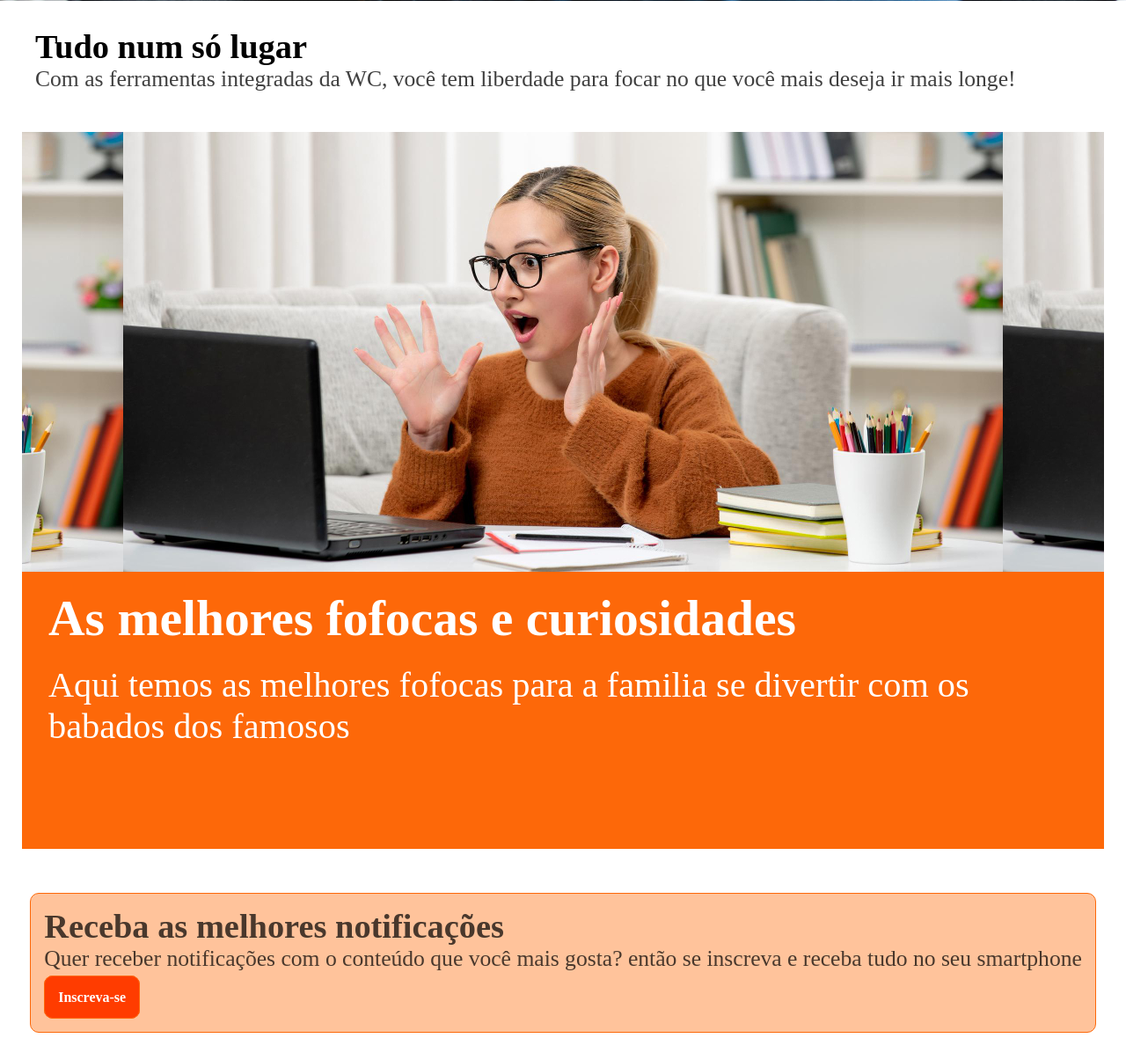
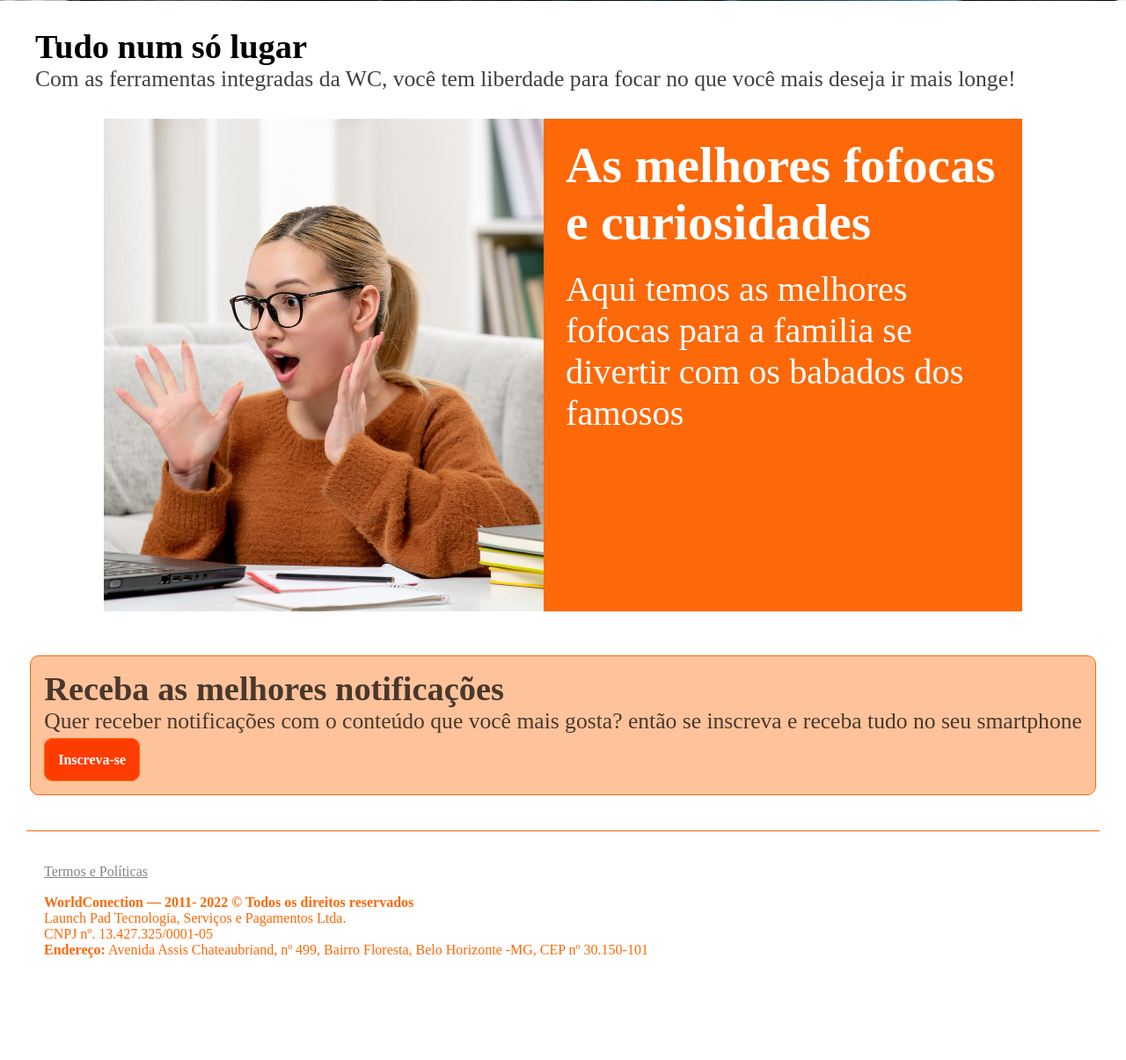
Before and after one commit to WAGUNA-SS/SiteCompleto, a PHP site: page / in a window 1280 px wide. Shown: the part 1159-2364 px from the top of the page at 88% size. After the commit the page ends 2248 px from the top, so only its background shows below. Run offline with PHP 8.4, Linux system fonts and the light colour scheme.

Commit message:
att pagina inicial quase completa
a página incial se encontra quase completa faltando apenas o menú hamburguinho

```diff
--- a/estilos/paisagem.css
+++ b/estilos/paisagem.css
@@ -1,6 +1,57 @@
 @charset "UTF-8";
+
+@import url('https://fonts.googleapis.com/css2?family=Nunito+Sans:wght@400;700&display=swap');
+
+:root {
+    --font1: arial, verdana, Times;
+    --font2: 'Nunito+Sans', 'cursive';
+    --cor1: #fd6809;
+    --cor2: #ff944e;
+    --cor3: white;
+}
 
 *{
     margin: 0px;
     padding: 0px;
 }
+
+main .imagem1 {
+    height: 1000px;
+    background-image: url(../imagens/portrait-beautiful-young-asian-woman-using-laptop-for-working-and-sitting-on-sofa-chair-in-living-room-area\ 2.jpg);
+    background-position: center;
+}
+
+main>#quadro {
+    /* background-color: var(--cor1); */
+    margin: 0px;
+}
+
+main>#quadro>.foto {
+    display: inline-block;
+    background-image: url(../imagens/student-online-young-cute-girl-in-glasses-and-orange-sweater-studying-on-computer-shocked.jpg);
+    background-position: center bottom;
+    background-repeat: no-repeat;
+    height: 560px;
+    width: 500px;
+}
+
+main #quadro>.texto {
+    background-color: var(--cor1);
+    height: 515px;
+    width: 40%;
+    font-family: var(--font2);
+    color: var(--cor3);
+    padding: 15px;
+    padding-top: 20px;
+    padding-bottom: 25px;
+    font-weight: bold;
+    font-size: clamp(1.5em, 3vw, 3em);
+    padding-left: 25px;
+}
+
+#quadro>.texto p {
+    padding-top: 20px;
+    font-size: clamp(0.7em, 3vw, 1.6em);
+    font-weight: lighter;
+    padding-bottom: 5px;
+}
--- a/estilos/retrato.css
+++ b/estilos/retrato.css
@@ -24,7 +24,7 @@ main .imagem1 {
     background-image: url(../imagens/portrait-beautiful-young-asian-woman-using-laptop-for-working-and-sitting-on-sofa-chair-in-living-room-area\ 2.jpg);
     background-position: center;
 
-    width: 100vw;
+
 
 
 }
@@ -35,7 +35,7 @@ main .imagem1 {
 }
 
 main> #quadro {
-    background-color: var(--cor1);
+    display: block;
     margin: 15px;
 }
 
@@ -48,8 +48,8 @@ main> #quadro> .foto {
 }
 
 main #quadro>.texto {
-    height: 270px;
-    font-family: var(--font2);
+    background-color: var(--cor1);
+    height: 300px;
     color: var(--cor3);
     padding: 15px;
     padding-top: 20px;
--- a/index.html
+++ b/index.html
@@ -8,8 +8,11 @@
 
     <link rel="shortcut icon" href="imagens/icones/favicon.ico" type="image/x-icon">
 
-    <link rel="stylesheet" href="estilos/retrato.css">
-    <link rel="stylesheet" href="estilos/style.css">
+    <link rel="stylesheet" href="estilos/retrato.css" media="screen and (orientation:portrait)">
+
+    <link rel="stylesheet" href="estilos/paisagem.css" media="screen and (orientation:landscape)">
+
+    <link rel="stylesheet" href="estilos/style.css" media="all">
 </head>
 <body>
     <header>
@@ -39,7 +42,7 @@
             <p>Com as ferramentas integradas da WC, você tem liberdade para focar no que você mais deseja ir mais longe!</p>
         </section>
 
-        <section id="quadro" >
+        <section id="quadro" class="container 1">
             <div class="foto"></div>
             <div class="texto">
                 <h2>As melhores fofocas e curiosidades<h2>
```
